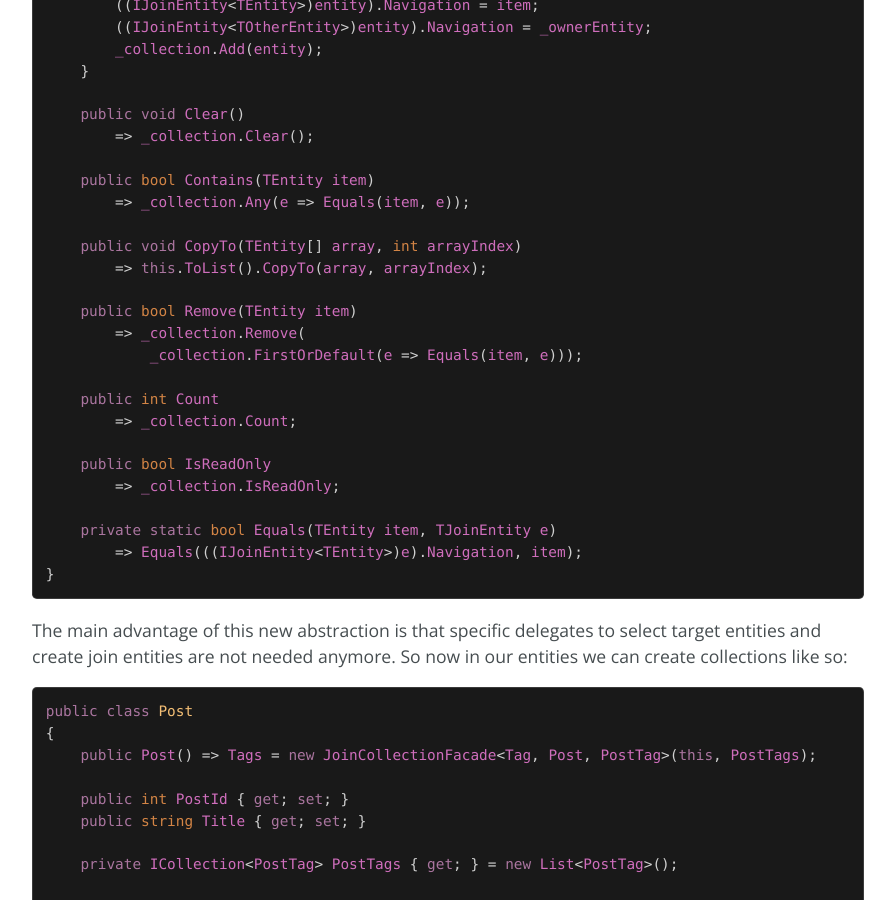
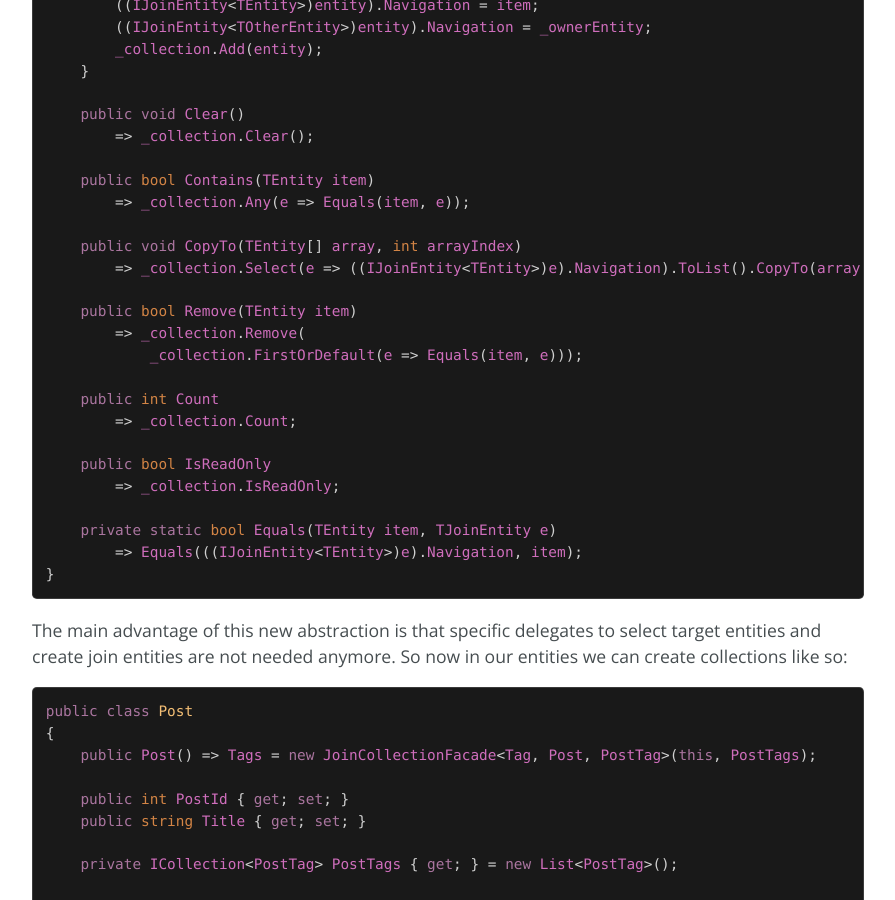
Before and after one commit to ajcvickers/ajcvickers.github.io, a Jekyll site: the page built from _posts/2017-09-25-many-to-many-relationships-in-ef-core-2-0-part-4-a-more-general-abstraction.md, in a window 1280 px wide and 900 px high, scrolled down 1887 px. Shown: the whole window, without its empty margins (192-1087 px from the left). Built offline with Jekyll 4.4.1, drawn with Linux system fonts in a browser that asks for light colours.

Commit message:
Fixed CopyTo StackOverFlowException
Fixed CopyTo StackOverFlowException in JoinCollectionFacade

```diff
--- a/_posts/2017-09-25-many-to-many-relationships-in-ef-core-2-0-part-4-a-more-general-abstraction.md
+++ b/_posts/2017-09-25-many-to-many-relationships-in-ef-core-2-0-part-4-a-more-general-abstraction.md
@@ -88,7 +88,7 @@ public class JoinCollectionFacade<TEntity, TOtherEntity, TJoinEntity>
         => _collection.Any(e => Equals(item, e));
 
     public void CopyTo(TEntity[] array, int arrayIndex)
-        => this.ToList().CopyTo(array, arrayIndex);
+        => _collection.Select(e => ((IJoinEntity<TEntity>)e).Navigation).ToList().CopyTo(array, arrayIndex);
 
     public bool Remove(TEntity item)
         => _collection.Remove(
```
